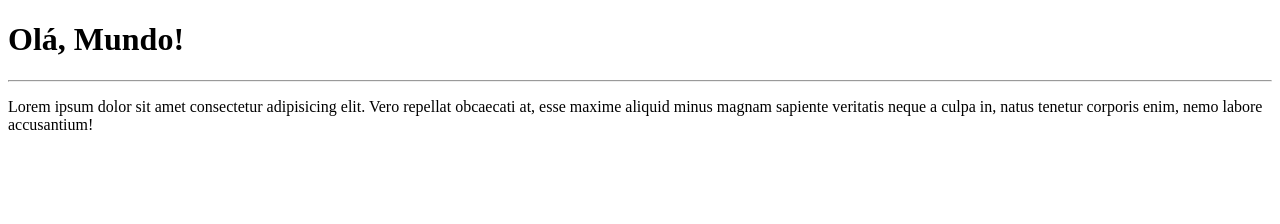
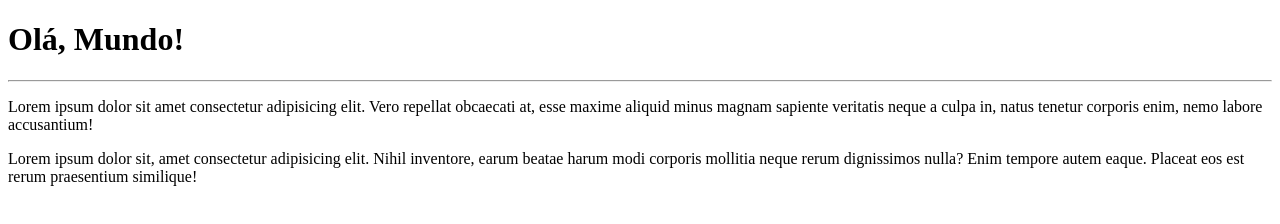
Before and after one commit to AsafeMatheus/Ola-mundo, a plain HTML site: page site-exemplo/index.html in a window 1280 px wide. Drawn offline with Linux system fonts and the light colour scheme.

Commit message:
adicionei um parágrafo no index

```diff
--- a/site-exemplo/index.html
+++ b/site-exemplo/index.html
@@ -9,5 +9,8 @@
     <h1>Olá, Mundo!</h1>
     <hr>
     <p>Lorem ipsum dolor sit amet consectetur adipisicing elit. Vero repellat obcaecati at, esse maxime aliquid minus magnam sapiente veritatis neque a culpa in, natus tenetur corporis enim, nemo labore accusantium!</p>
+    <p>
+        Lorem ipsum dolor sit, amet consectetur adipisicing elit. Nihil inventore, earum beatae harum modi corporis mollitia neque rerum dignissimos nulla? Enim tempore autem eaque. Placeat eos est rerum praesentium similique!
+    </p>
 </body>
 </html>
```
